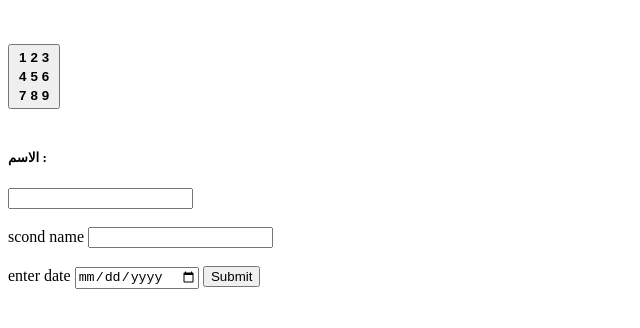
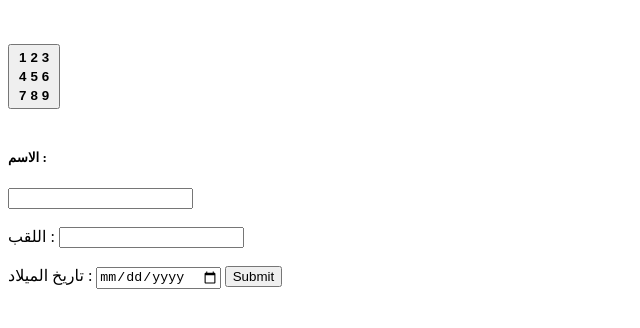
Before and after one commit to yazimohammd/FF, a plain HTML site: page index.html in a window 1280 px wide. Shown: the whole page, without its empty margins (0-640 px from the left). Drawn offline with Linux system fonts and the light colour scheme.

Commit message:
Update index.html

```diff
--- a/index.html
+++ b/index.html
@@ -34,10 +34,10 @@
         <h5>الاسم :</h5>
         <input type="text" id="f_n" name="f_n">
         <br><br>
-        scond name
+        اللقب :
         <input type="s_n" id="s_n" name="s_n">
         <br><br>
-        enter date
+        تاريخ الميلاد :
 
         <input type="date" id="da" name="da">
 
```
